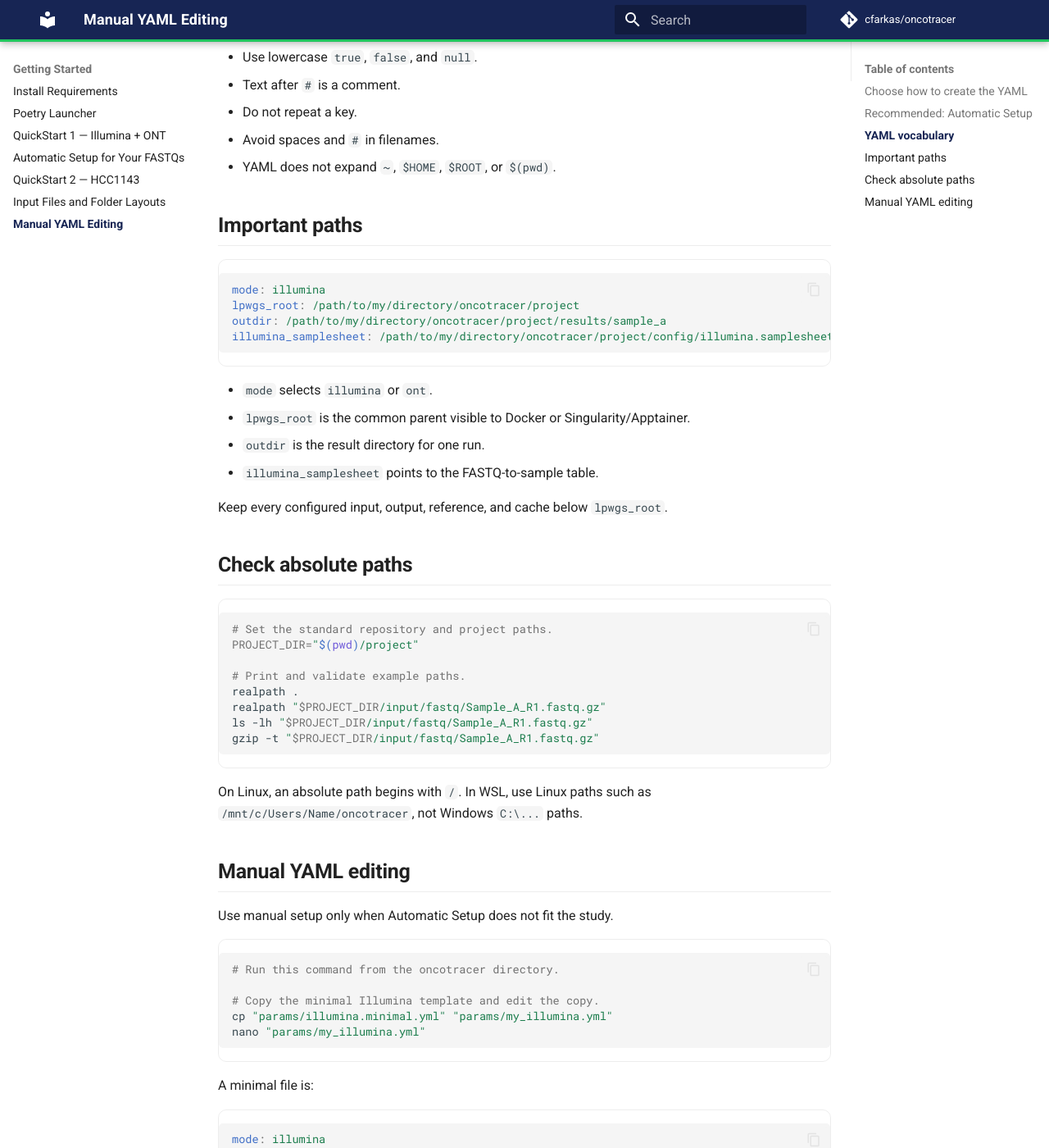
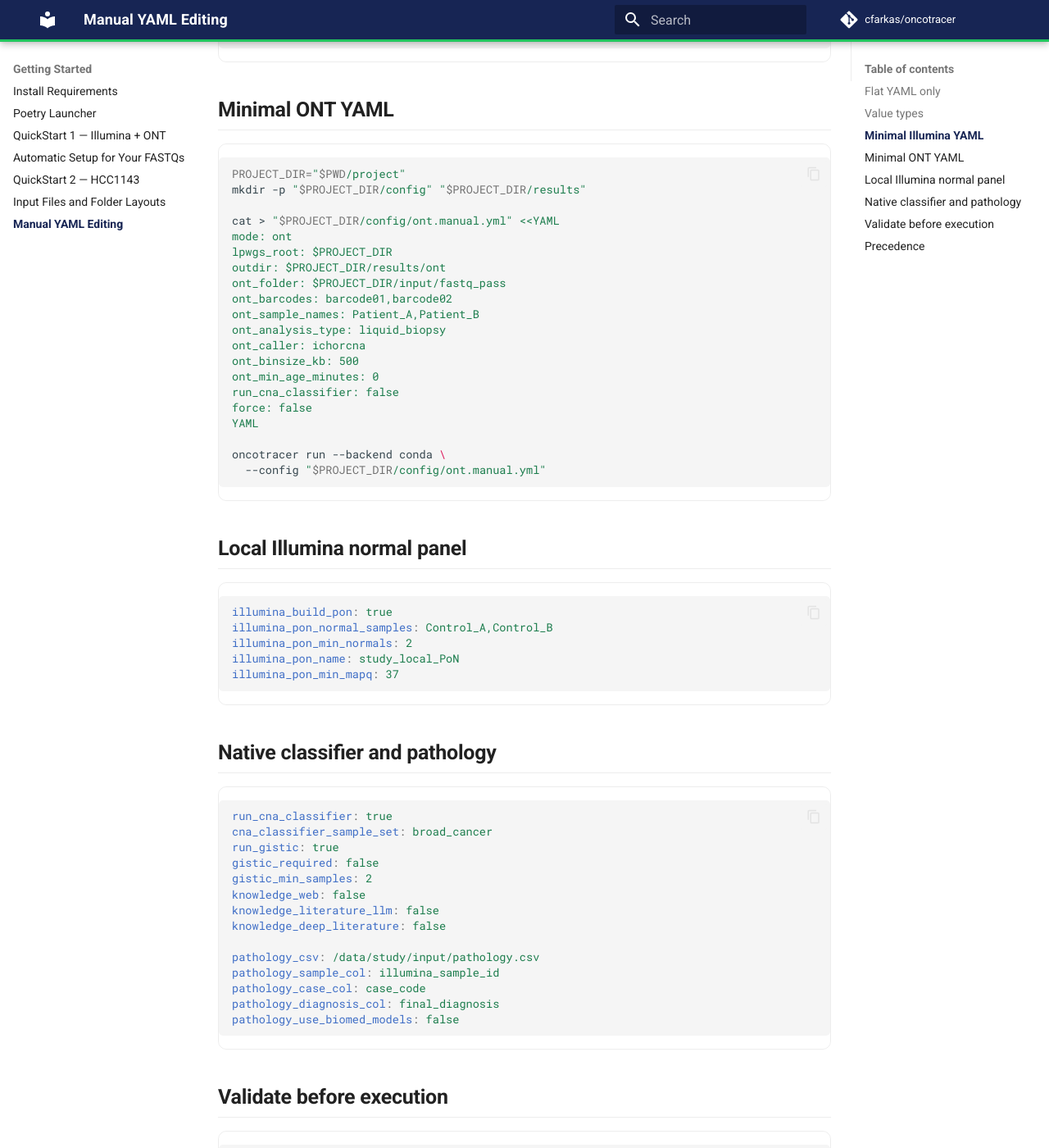
Before and after one commit to cfarkas/oncotracer, an MkDocs documentation site: the page built from docs/configuration/yaml_basics.md, in a window 1280 px wide and 1400 px high, scrolled down 1837 px. Shown: the whole window at 82% size. Built offline with MkDocs 1.6.1 and Material for MkDocs 9.7.7, drawn with Linux system fonts in a browser that asks for light colours; comment, search, counter and statistics services are not loaded; some of the changed text lies outside the part shown.

Commit message:
docs(v2): migrate configuration routes and flat YAML guidance

````diff
--- a/docs/configuration.md
+++ b/docs/configuration.md
@@ -1,139 +1,127 @@
 # Choose how to configure a run
 
-> **Legacy v1.1 documentation.** This unlisted page describes the immutable Nextflow release. For native v2, use [Native YAML configuration](configuration_v2.md) and [Automatic Setup](auto_params.md).
-
-Most analyses need one YAML file. Use this page to choose the shortest setup route.
+Most analyses need one flat YAML file. Use this page to choose the shortest native v2 route.
 
 ## Which route should I choose?
 
-| Your goal | Start here | Data used |
+| Goal | Start here | Result |
 | --- | --- | --- |
-| Verify the installation | [QuickStart Example 1](quick_start.md) | Public Illumina and ONT data downloaded by the tutorial |
-| Run the three-library HCC1143 example | [QuickStart Example 2](public_cohort.md) | Six public FASTQs downloaded from ENA |
-| Run the complete public archive tutorial | [Full Tutorial](full_tutorial.md) | Twelve public PRJNA754199 FASTQs |
-| Configure your own standard FASTQ folder | [Automatic Setup](auto_params.md) | Your own Illumina files or ONT barcode folders |
-| See how four normal controls are used | [Other Example Run](six_tumor_four_control.md) | Mock example with six tumors and four normal controls |
-| Write an Illumina YAML manually | [Illumina manual setup](configuration/illumina.md#second-option-manual-setup) | Your own samplesheet and FASTQs |
-| Write an ONT YAML manually | [ONT manual setup](configuration/ont.md) | Your own barcode folders and mapping table |
-| Add pathology or classifier settings | [Pathology and classifier](configuration/pathology.md) | Your own matched sequencing and pathology tables |
-| Change boundary refinement | [Advanced refinement](configuration/refinement.md) | A justified non-default analysis |
-| Look up one field or default | [All parameters](configuration/parameter_reference.md) | Reference only |
+| Verify installation with Illumina and ONT | [QuickStart 1](quick_start.md) | Downloads, runs, and verifies two public examples |
+| Run the three-library HCC1143 example | [QuickStart 2](public_cohort.md) | Downloads and analyzes six public FASTQs |
+| Run the complete public archive tutorial | [Full Tutorial](full_tutorial.md) | Processes the 12-run PRJNA754199 manifest |
+| Configure a standard FASTQ folder | [Automatic Setup](auto_params.md) | Creates YAML, manifest, and Illumina samplesheet |
+| See four normal controls used as a panel | [Mock cohort](six_tumor_four_control.md) | Demonstrates six tumors plus four normals |
+| Write an Illumina YAML manually | [Illumina setup](configuration/illumina.md) | Uses an existing samplesheet |
+| Write an ONT YAML manually | [ONT setup](configuration/ont.md) | Uses explicit barcode/sample lists |
+| Add pathology or classifier settings | [Pathology and classifier](configuration/pathology.md) | Adds native classifier, GISTIC2, and reports |
+| Tune boundary refinement | [Advanced refinement](configuration/refinement.md) | Changes justified non-default thresholds |
+| Look up a field | [Parameter reference](configuration/parameter_reference.md) | Documents CLI and YAML settings |
 
-For a standard Illumina or ONT layout, use Automatic Setup. Edit a YAML manually only when the supported naming rules do not fit the study or when a non-default option is required.
+For standard Illumina or ONT layouts, use Automatic Setup. Manual YAML is the second option for unusual filenames or justified non-default settings.
 
-For Illumina, zero `NORMAL` rows run without a local panel of normals, one normal is rejected, and two or more normals enable the local qDNAseq reference.
-
-## One YAML controls one run
-
-A YAML is a plain-text list of paths and settings. It does not contain sequencing reads.
+## One flat YAML controls one analysis
 
 ```yaml
 mode: illumina
-lpwgs_root: /path/to/my/directory/oncotracer/project
-outdir: /path/to/my/directory/oncotracer/project/results
-illumina_samplesheet: /path/to/my/directory/oncotracer/project/config/illumina.samplesheet.csv
+lpwgs_root: /absolute/path/project
+outdir: /absolute/path/project/results
+illumina_samplesheet: /absolute/path/project/config/illumina.samplesheet.csv
+illumina_analysis_type: solid_biopsy
+illumina_caller: qdnaseq
+illumina_binsize_kb: 100
+run_cna_classifier: false
+force: false
 ```
 
-Keep the input, output, work, reference, and cache paths under a common project root.
+The YAML contains paths and analysis settings; it does not contain sequencing reads. Nested YAML is not supported.
 
 ## Recommended route: Automatic Setup
 
-Create a sample table and point `--auto_params` at the reads folder. Automatic Setup writes the YAML and, for Illumina, the FASTQ samplesheet.
+```bash
+PROJECT_DIR="$PWD/project"
+
+oncotracer auto \
+  --mode illumina \
+  --reads-folder "$PROJECT_DIR/input/fastq" \
+  --sample-table "$PROJECT_DIR/input/samples.csv" \
+  --config-dir "$PROJECT_DIR/config" \
+  --outdir "$PROJECT_DIR/results"
+
+oncotracer run \
+  --backend conda \
+  --config "$PROJECT_DIR/config/illumina.auto.yml"
+```
+
+For ONT, use `--mode ont` and analyze `ont.auto.yml`.
+
+## Second option: create a manual YAML
 
 ```bash
-# Set the standard repository and project paths.
-PROJECT_DIR="$(pwd)/project"
+PROJECT_DIR="$PWD/project"
+mkdir -p "$PROJECT_DIR/config" "$PROJECT_DIR/results"
 
-# Generate an Illumina YAML and samplesheet from a standard FASTQ folder.
-nextflow run main.nf --auto_params \
-  --mode illumina \
-  --reads_folder "$PROJECT_DIR/input/fastq" \
-  --sample_table "$PROJECT_DIR/input/samples.csv" \
-  --auto_config_dir "$PROJECT_DIR/config" \
-  --auto_outdir "$PROJECT_DIR/results"
+cat > "$PROJECT_DIR/config/illumina.manual.yml" <<YAML
+mode: illumina
+lpwgs_root: $PROJECT_DIR
+outdir: $PROJECT_DIR/results
+illumina_samplesheet: $PROJECT_DIR/config/illumina.samplesheet.csv
+illumina_analysis_type: solid_biopsy
+illumina_caller: qdnaseq
+illumina_binsize_kb: 100
+run_cna_classifier: false
+force: false
+YAML
 
-# Run with Conda; Nextflow creates and reuses the required environments.
-nextflow run main.nf --conda \
-  -params-file "$PROJECT_DIR/config/illumina.auto.yml" \
-  -work-dir "$PROJECT_DIR/work" \
-  -resume
+oncotracer run \
+  --backend conda \
+  --config "$PROJECT_DIR/config/illumina.manual.yml" \
+  --dry-run
+
+oncotracer run \
+  --backend conda \
+  --config "$PROJECT_DIR/config/illumina.manual.yml"
 ```
 
-Replace `--conda` with `--docker` or `--singularity` for the corresponding container runtime. See [Automatic Setup](auto_params.md) for exact Illumina and ONT sample tables.
+`--dry-run` validates the native route and prints argument arrays without running the scientific tools.
 
-## Second option: manual YAML
+## Choose one execution backend
 
-### 1. Copy a template
+The YAML is backend-independent:
 
 ```bash
-# Run this command from the oncotracer directory.
+CONFIG="$PWD/project/config/illumina.auto.yml"
 
-# Copy the Illumina template to an editable file.
-cp "params/illumina.minimal.yml" "params/my_illumina.yml"
-
-# For ONT, copy the ONT template instead.
-# cp "params/ont.minimal.yml" "params/my_ont.yml"
+oncotracer run --backend conda --config "$CONFIG"
+# or:
+oncotracer run --backend docker --config "$CONFIG"
+# or:
+oncotracer run --backend singularity --config "$CONFIG"
+# or, in a Poetry development checkout:
+poetry run oncotracer run --backend poetry --config "$CONFIG"
 ```
 
-Do not edit the versioned template directly.
+Prepare the selected backend first with `oncotracer install`.
 
-### 2. Resolve the project paths
+## Common settings
 
-```bash
-# Run this command from the oncotracer directory.
+| Key | Purpose |
+| --- | --- |
+| `mode` | `illumina` or `ont` |
+| `lpwgs_root` | Common absolute project/reference root |
+| `outdir` | Native result directory |
+| `force` | Scientific refresh request; keep `false` initially |
+| `run_cna_classifier` | Adds native classifier/report stage |
+| `run_gistic` | Adds optional cohort recurrence analysis when classifier is enabled |
+| `knowledge_web` | Enables or disables web enrichment; use `false` for deterministic offline runs |
 
-# Print the absolute repository and project paths.
-realpath .
-realpath "project"
-realpath "project/input"
-```
+## Illumina normal-control rule
 
-Use absolute paths in the YAML.
+- zero normals: run without a local panel;
+- one normal: reject configuration;
+- two or more normals: build and apply a local qDNAseq panel;
+- normal samples remain reference/QC inputs;
+- tumor samples continue to the downstream CNA outputs.
 
-### 3. Edit the YAML
+## Settings to leave unchanged initially
 
-```bash
-# Open the copied Illumina YAML.
-nano params/my_illumina.yml
-```
-
-Save with `Ctrl+O`, press Enter, and exit with `Ctrl+X`. Do not use tabs.
-
-### 4. Check the workflow wiring
-
-```bash
-# Run this command from the oncotracer directory.
-
-# Validate parameters and workflow connections without running the analysis tools.
-nextflow run main.nf -stub-run --conda \
-  -params-file "params/my_illumina.yml"
-```
-
-### 5. Run the analysis
-
-```bash
-# Run this command from the oncotracer directory.
-
-# Run or resume the manual Illumina YAML with Conda.
-nextflow run main.nf --conda \
-  -params-file "params/my_illumina.yml" \
-  -resume
-```
-
-Replace `--conda` with `--docker` or `--singularity` when using a container runtime.
-
-## Execution options
-
-| Option | Use when | Environment |
-| --- | --- | --- |
-| `--conda` | Miniforge or Conda is installed | Nextflow creates and reuses Conda environments automatically |
-| `--docker` | Docker is installed on a Linux workstation or server | [`carlosfarkas/oncotracer:latest`](https://hub.docker.com/r/carlosfarkas/oncotracer) |
-| `--singularity` | Singularity or Apptainer is configured on HPC | `docker://carlosfarkas/oncotracer:latest` |
-
-Use exactly one execution option on an analysis command.
-
-## Settings to leave unchanged for a first run
-
-Keep the caller, analysis type, bin size, and refinement defaults from the generated YAML or selected template. Do not add internal SAMURAI output paths; OncoTracer derives stage 01 from `outdir`.
-
-Use a new YAML and a new `outdir` when changing the scientific configuration. This keeps the original results separate and easier to compare.
+Keep the generated caller, analysis type, bin size, and refinement defaults for the first analysis. Use a new YAML and a new `outdir` for a scientifically different configuration so the original results and native stage records remain separate.
--- a/docs/configuration/yaml_basics.md
+++ b/docs/configuration/yaml_basics.md
@@ -1,144 +1,148 @@
-# YAML and Paths
+# Manual YAML editing
 
-> **Legacy v1.1 documentation.** This unlisted command page describes the immutable Nextflow release. For native v2, use [Native YAML configuration](../configuration_v2.md).
+Automatic Setup is the recommended route. Manual flat YAML is useful for unusual filenames, prebuilt samplesheets, custom references, or advanced classifier and refinement settings.
 
-A YAML file is a small plain-text run configuration. It tells OncoTracer which sequencing route to use, where the inputs are, and where results belong. FASTQ reads are not stored in YAML.
+## Flat YAML only
 
-## Choose how to create the YAML
-
-| Situation | Route |
-| --- | --- |
-| Standard Illumina FASTQs or ONT barcode folders | Automatic Setup with `--auto_params` |
-| Custom samplesheet, custom reference, or advanced settings | Manual YAML editing |
-| Public installation test | `--make_test`; see [QuickStart Example 1](../quick_start.md) |
-
-The examples use paths relative to the cloned `oncotracer` directory.
-
-## Recommended: Automatic Setup
-
-For Illumina, first create a sample table:
-
-```bash
-# Set the standard repository and project paths.
-PROJECT_DIR="$(pwd)/project"
-mkdir -p "$PROJECT_DIR/input/fastq"
-
-# Create or replace the sample table.
-cat > "$PROJECT_DIR/input/samples.csv" <<'CSV'
-sample_name,status
-Sample_A,TUMOR
-Control_A,NORMAL
-Control_B,NORMAL
-CSV
-
-# Display the saved table.
-cat "$PROJECT_DIR/input/samples.csv"
-```
-
-Then generate the YAML and Illumina samplesheet:
-
-```bash
-# Set the standard repository and project paths.
-PROJECT_DIR="$(pwd)/project"
-
-# Generate configuration files without starting the analysis.
-nextflow run main.nf --auto_params \
-  --mode illumina \
-  --reads_folder "$PROJECT_DIR/input/fastq" \
-  --sample_table "$PROJECT_DIR/input/samples.csv" \
-  --auto_config_dir "$PROJECT_DIR/config" \
-  --auto_outdir "$PROJECT_DIR/results"
-```
-
-Automatic Setup validates the input files and writes the YAML, audit manifest, and Illumina samplesheet. The later analysis command reads the YAML with `-params-file`.
-
-## YAML vocabulary
-
-```yaml
-mode: illumina                         # text value
-illumina_binsize_kb: 100               # integer
-run_cna_classifier: false              # Boolean
-pathology_csv: null                    # not supplied
-ont_barcodes: barcode01,barcode02      # comma-separated list
-```
-
-Rules:
-
-- Use spaces, not tabs.
-- Keep one `key: value` setting per line.
-- Use lowercase `true`, `false`, and `null`.
-- Text after `#` is a comment.
-- Do not repeat a key.
-- Avoid spaces and `#` in filenames.
-- YAML does not expand `~`, `$HOME`, `$ROOT`, or `$(pwd)`.
-
-## Important paths
+OncoTracer v2 deliberately accepts a flat top-level mapping:
 
 ```yaml
 mode: illumina
-lpwgs_root: /path/to/my/directory/oncotracer/project
-outdir: /path/to/my/directory/oncotracer/project/results/sample_a
-illumina_samplesheet: /path/to/my/directory/oncotracer/project/config/illumina.samplesheet.csv
+lpwgs_root: /data/study
+outdir: /data/study/results
+illumina_samplesheet: /data/study/config/illumina.samplesheet.csv
+illumina_binsize_kb: 100
+run_cna_classifier: false
+force: false
 ```
 
-- `mode` selects `illumina` or `ont`.
-- `lpwgs_root` is the common parent visible to Docker or Singularity/Apptainer.
-- `outdir` is the result directory for one run.
-- `illumina_samplesheet` points to the FASTQ-to-sample table.
+Nested mappings and lists are rejected. Use comma-separated values where a parameter accepts multiple names.
 
-Keep every configured input, output, reference, and cache below `lpwgs_root`.
+Incorrect:
 
-## Check absolute paths
+```yaml
+illumina:
+  binsize_kb: 100
+```
+
+Correct:
+
+```yaml
+illumina_binsize_kb: 100
+```
+
+## Value types
+
+| Type | Examples |
+| --- | --- |
+| Boolean | `true`, `false` |
+| Integer | `100`, `500`, `20` |
+| Decimal | `0.10`, `0.98` |
+| Text | `illumina`, `qdnaseq`, `broad_cancer` |
+| Absolute path | `/data/study/input/fastq_pass` |
+| Comma-separated names | `barcode01,barcode02` |
+
+Do not place shell variables such as `$PWD` inside the YAML; expand them when creating the file.
+
+## Minimal Illumina YAML
 
 ```bash
-# Set the standard repository and project paths.
-PROJECT_DIR="$(pwd)/project"
+PROJECT_DIR="$PWD/project"
+mkdir -p "$PROJECT_DIR/config" "$PROJECT_DIR/results"
 
-# Print and validate example paths.
-realpath .
-realpath "$PROJECT_DIR/input/fastq/Sample_A_R1.fastq.gz"
-ls -lh "$PROJECT_DIR/input/fastq/Sample_A_R1.fastq.gz"
-gzip -t "$PROJECT_DIR/input/fastq/Sample_A_R1.fastq.gz"
-```
-
-On Linux, an absolute path begins with `/`. In WSL, use Linux paths such as `/mnt/c/Users/Name/oncotracer`, not Windows `C:\...` paths.
-
-## Manual YAML editing
-
-Use manual setup only when Automatic Setup does not fit the study.
-
-```bash
-# Run this command from the oncotracer directory.
-
-# Copy the minimal Illumina template and edit the copy.
-cp "params/illumina.minimal.yml" "params/my_illumina.yml"
-nano "params/my_illumina.yml"
-```
-
-A minimal file is:
-
-```yaml
+cat > "$PROJECT_DIR/config/illumina.manual.yml" <<YAML
 mode: illumina
-lpwgs_root: /path/to/my/directory/oncotracer/project
-outdir: /path/to/my/directory/oncotracer/project/results/sample_a
-illumina_samplesheet: /path/to/my/directory/oncotracer/project/input/illumina.samplesheet.csv
+lpwgs_root: $PROJECT_DIR
+outdir: $PROJECT_DIR/results/illumina
+illumina_samplesheet: $PROJECT_DIR/config/illumina.samplesheet.csv
 illumina_analysis_type: solid_biopsy
 illumina_caller: qdnaseq
 illumina_binsize_kb: 100
 run_cna_classifier: false
 force: false
+YAML
+
+oncotracer run --backend conda \
+  --config "$PROJECT_DIR/config/illumina.manual.yml"
 ```
 
-Save Nano with `Ctrl+O`, press Enter, and exit with `Ctrl+X`.
+## Minimal ONT YAML
 
 ```bash
-# Run this command from the oncotracer directory.
+PROJECT_DIR="$PWD/project"
+mkdir -p "$PROJECT_DIR/config" "$PROJECT_DIR/results"
 
-# Inspect and run the copied YAML.
-sed -n '1,120p' "params/my_illumina.yml"
-nextflow run main.nf --docker \
-  -params-file "params/my_illumina.yml" \
-  -resume
+cat > "$PROJECT_DIR/config/ont.manual.yml" <<YAML
+mode: ont
+lpwgs_root: $PROJECT_DIR
+outdir: $PROJECT_DIR/results/ont
+ont_folder: $PROJECT_DIR/input/fastq_pass
+ont_barcodes: barcode01,barcode02
+ont_sample_names: Patient_A,Patient_B
+ont_analysis_type: liquid_biopsy
+ont_caller: ichorcna
+ont_binsize_kb: 500
+ont_min_age_minutes: 0
+run_cna_classifier: false
+force: false
+YAML
+
+oncotracer run --backend conda \
+  --config "$PROJECT_DIR/config/ont.manual.yml"
 ```
 
-Continue with [Illumina configuration](illumina.md), [ONT configuration](ont.md), or [All parameters](parameter_reference.md).
+## Local Illumina normal panel
+
+```yaml
+illumina_build_pon: true
+illumina_pon_normal_samples: Control_A,Control_B
+illumina_pon_min_normals: 2
+illumina_pon_name: study_local_PoN
+illumina_pon_min_mapq: 37
+```
+
+## Native classifier and pathology
+
+```yaml
+run_cna_classifier: true
+cna_classifier_sample_set: broad_cancer
+run_gistic: true
+gistic_required: false
+gistic_min_samples: 2
+knowledge_web: false
+knowledge_literature_llm: false
+knowledge_deep_literature: false
+
+pathology_csv: /data/study/input/pathology.csv
+pathology_sample_col: illumina_sample_id
+pathology_case_col: case_code
+pathology_diagnosis_col: final_diagnosis
+pathology_use_biomed_models: false
+```
+
+## Validate before execution
+
+```bash
+CONFIG="$PWD/project/config/illumina.manual.yml"
+
+test -s "$CONFIG"
+grep -E '^(mode|lpwgs_root|outdir):' "$CONFIG"
+oncotracer run --backend conda \
+  --config "$CONFIG" \
+  --dry-run
+```
+
+`--dry-run` prints the native argument arrays without launching the scientific tools.
+
+## Precedence
+
+The YAML supplies analysis settings. CLI options control the execution wrapper:
+
+```bash
+oncotracer run \
+  --backend docker \
+  --threads 8 \
+  --config "$PWD/project/config/illumina.manual.yml"
+```
+
+`--force` and `--dry-run` may also be supplied on the CLI. The installed backend is used when `--backend` is omitted.
````
